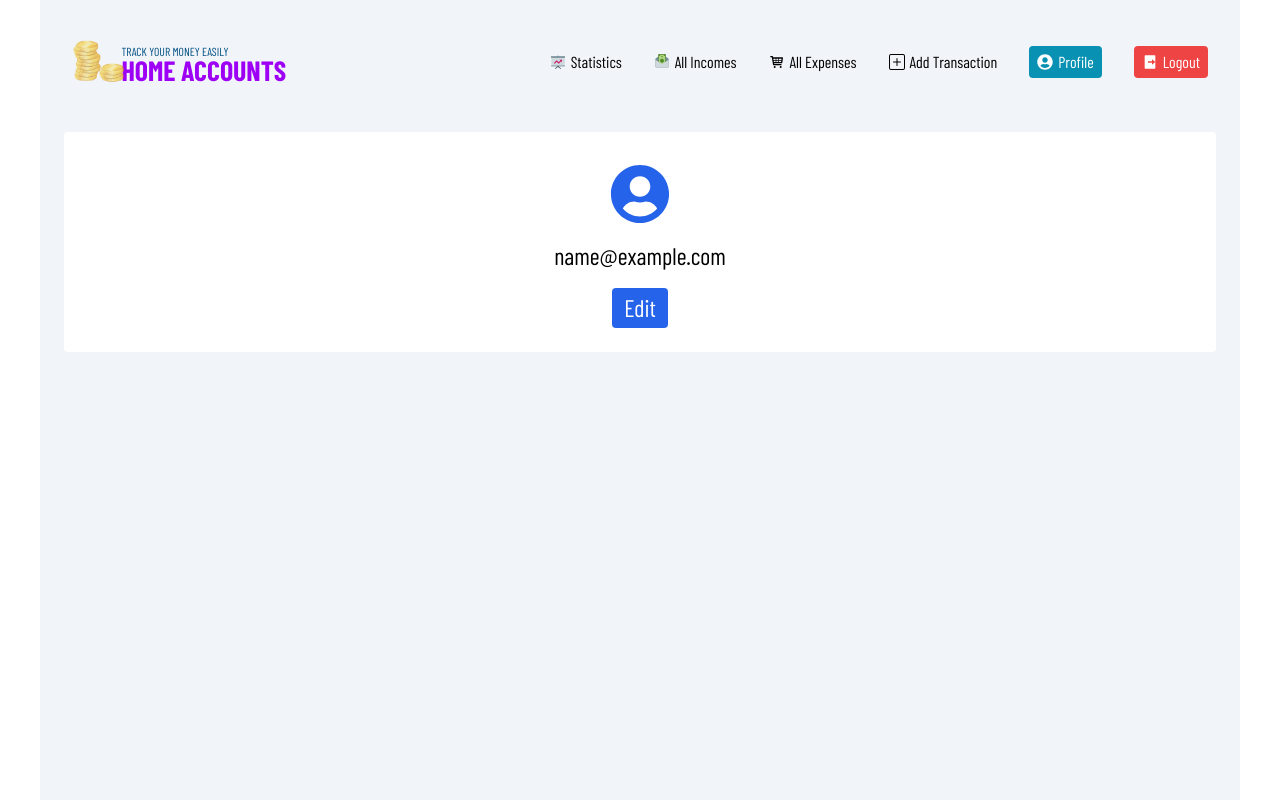
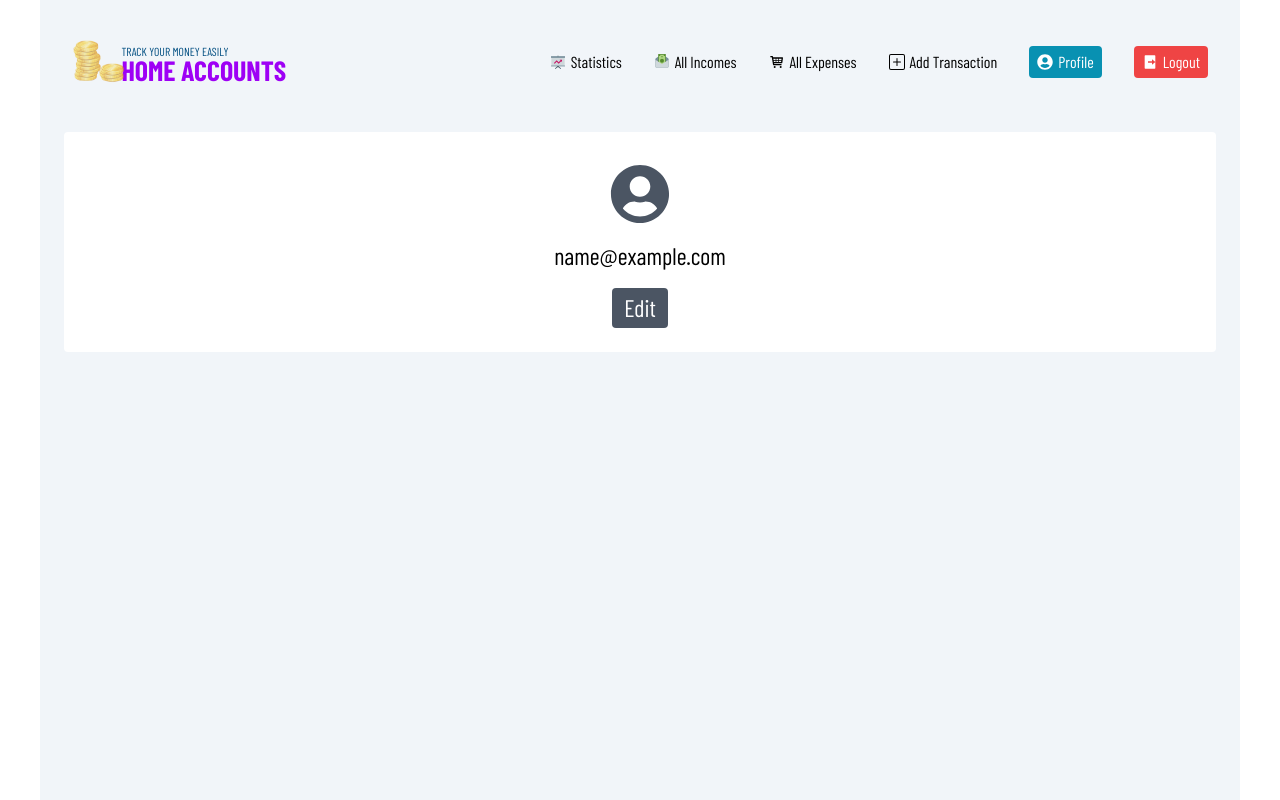
Before and after one commit to ajkacca457/home_accounts, a React (Create React App) app in the folder client/: page /dashboard/user in a window 1280 px wide. Built offline with nearby package versions, Linux system fonts and the light colour scheme; sample sign-in values are in the browser's storage; what react-fusioncharts would draw is missing.

Commit message:
update profile

```diff
--- a/client/src/pages/UserDetail.js
+++ b/client/src/pages/UserDetail.js
@@ -13,11 +13,11 @@ const UserDetail = () => {
         <div className='py-8'>
             {user &&
                 <div className='bg-white p-4 text-center rounded text-2xl'>
-                    <FaUserCircle className='text-6xl mx-auto my-4 text-blue-600' />
+                    <FaUserCircle className='text-6xl mx-auto my-4 text-gray-600' />
                     <h1 className='my-2'>{user.firstname}{" "}{user.lastname}</h1>
                     <p className='my-2'>{user.email}</p>
                     <p className='my-2'>{user.location}</p>
-                    <button className='bg-blue-600 text-white px-3 py-1 rounded my-2' onClick={() => setIsEdit(true)}>Edit</button>
+                    <button className='bg-gray-600 hover:bg-blue-300 text-white px-3 py-1 rounded my-2' onClick={() => setIsEdit(true)}>Edit</button>
                 </div>}
         </div>
     );
```
